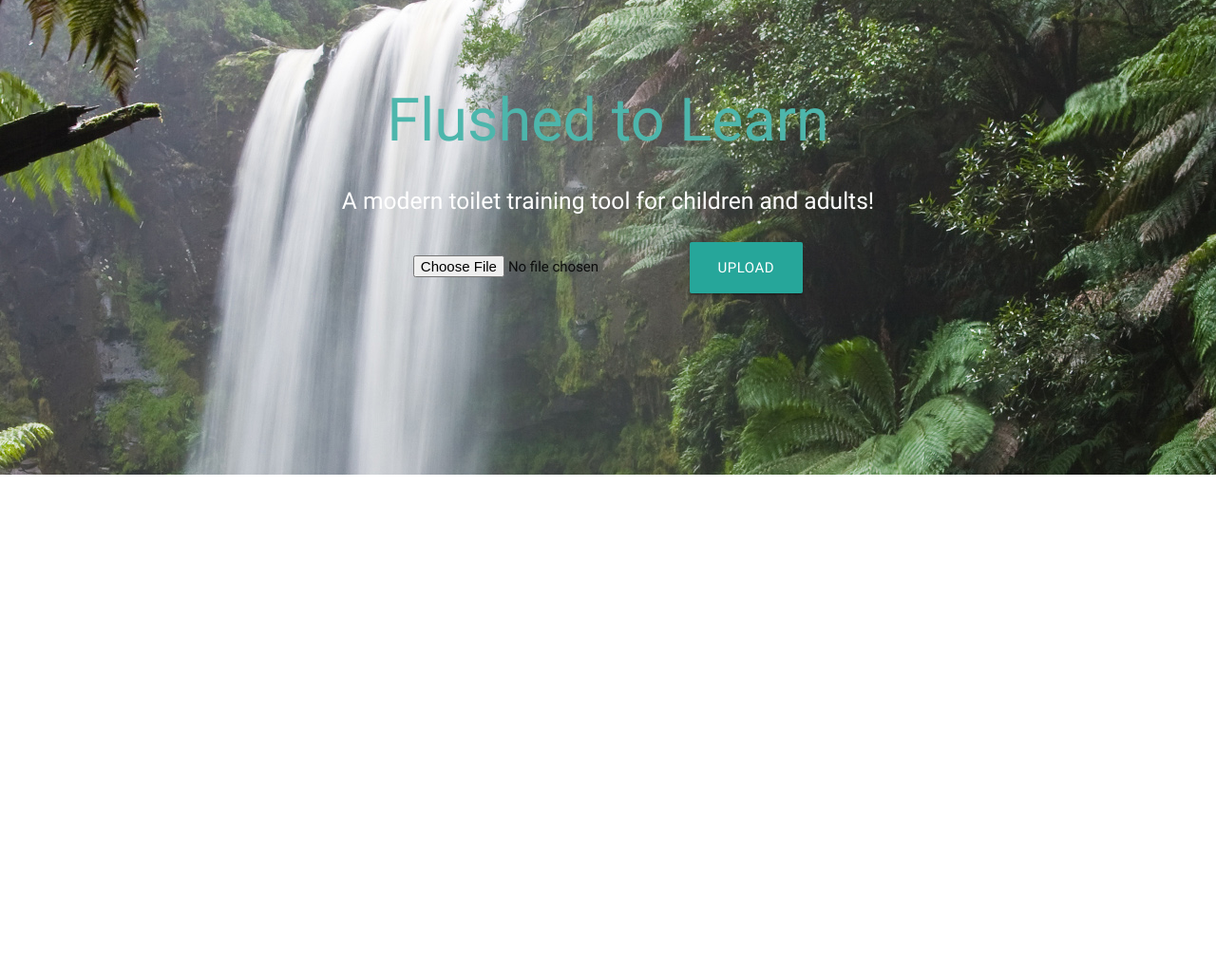
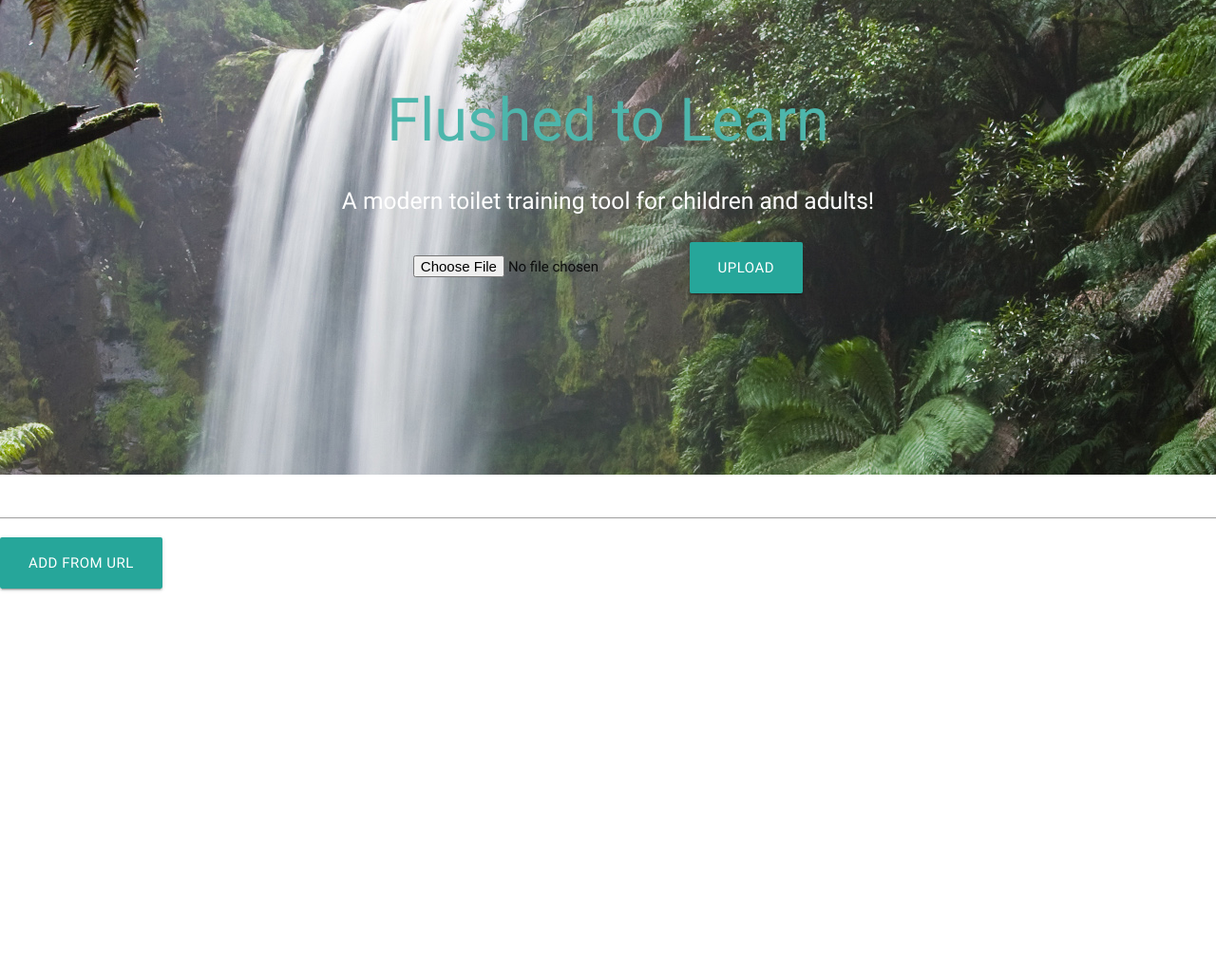
Before and after one commit to elibosley/FlushedToLearnWeb, a Django app: page / in a window 1280 px wide. Shown: the top 1026 px of the page at 95% size. Run offline with Django 3.2, Linux system fonts and the light colour scheme; some libraries are stand-ins or nearby versions.

Commit message:
Added url loaded file mode

```diff
--- a/audioselector/forms.py
+++ b/audioselector/forms.py
@@ -6,3 +6,7 @@ class MediaForm(forms.ModelForm):
     class Meta:
         model = MusicFile
         fields = ('media',)
+
+
+class UrlForm(forms.Form):
+    url = forms.CharField(label='Video Url', max_length=1000)
--- a/audioselector/models.py
+++ b/audioselector/models.py
@@ -14,5 +14,8 @@ def uploaded_song_file_name(instance, filename):
     return mp3name
 
 
+
+
+
 class MusicFile(models.Model):
     media = models.FileField(upload_to=uploaded_song_file_name)
--- a/audioselector/templates/simple_upload.html
+++ b/audioselector/templates/simple_upload.html
@@ -23,7 +23,7 @@
 
                     <form method="post" enctype="multipart/form-data">
                         {% csrf_token %}
-                        {{ form.media }}
+                        {{ upload_form.media }}
                         <button type="submit" class="btn-large waves-effect waves-light teal lighten-1">Upload</button>
                     </form>
                 </div>
@@ -34,6 +34,12 @@
         <div class="parallax"><img src="{% static "img/waterfall.jpg" %}" alt="Unsplashed background img 1"></div>
 
     </div>
+
+    <form method="post" enctype="multipart/form-data">
+        {% csrf_token %}
+        {{ url_form.url }}
+        <button type="submit" class="btn-large waves-effect waves-light teal lighten-1">Add from URL</button>
+    </form>
     <script>
 
         $(document).ready(function () {
--- a/audioselector/views.py
+++ b/audioselector/views.py
@@ -1,17 +1,52 @@
+import os
+
+import youtube_dl
+from django.conf import settings
 from django.shortcuts import render, redirect
 
 # Create your views here.
-from audioselector.forms import MediaForm
+from audioselector.forms import MediaForm, UrlForm
+
+
+def online_song_file_name():
+    mp3name = 'online_song.mp3'
+    fullname = os.path.join(settings.MEDIA_ROOT, mp3name)
+    if os.path.exists(fullname):
+        os.remove(fullname)
+    return fullname
 
 
 def model_form_upload(request):
     if request.method == 'POST':
-        form = MediaForm(request.POST, request.FILES)
-        if form.is_valid():
-            form.save()
+        upload_form = MediaForm(request.POST, request.FILES)
+        url_form = UrlForm(request.POST)
+        if upload_form.is_valid():
+            upload_form.save()
             return redirect(model_form_upload)
+        if url_form.is_valid():
+            # Do youtube stuff
+            options = {
+                'format': 'bestaudio/best',  # choice of quality
+                'extractaudio': True,  # only keep the audio
+                'audioformat': "mp3",  # convert to mp3
+                'outtmpl': '%(id)s',  # name the file the ID of the video
+                'noplaylist': True,  # only download single song, not playlist
+            }
+            ydl = youtube_dl.YoutubeDL(options)
+            r = None
+            url = url_form.cleaned_data['url']
+            with ydl:
+                r = ydl.extract_info(url, download=True)  # don't download, much faster
+                os.rename(r['id'], online_song_file_name())
+
+            # print some typical fields
+            print(
+                "%s was uploaded by '%s' and has %d views, %d likes, and %d dislikes" % (
+                    r['title'], r['uploader'], r['view_count'], r['like_count'], r['dislike_count']))
     else:
-        form = MediaForm()
+        upload_form = MediaForm()
+        url_form = UrlForm()
     return render(request, 'simple_upload.html', {
-        'form': form
+        'upload_form': upload_form,
+        'url_form': url_form
     })
```
